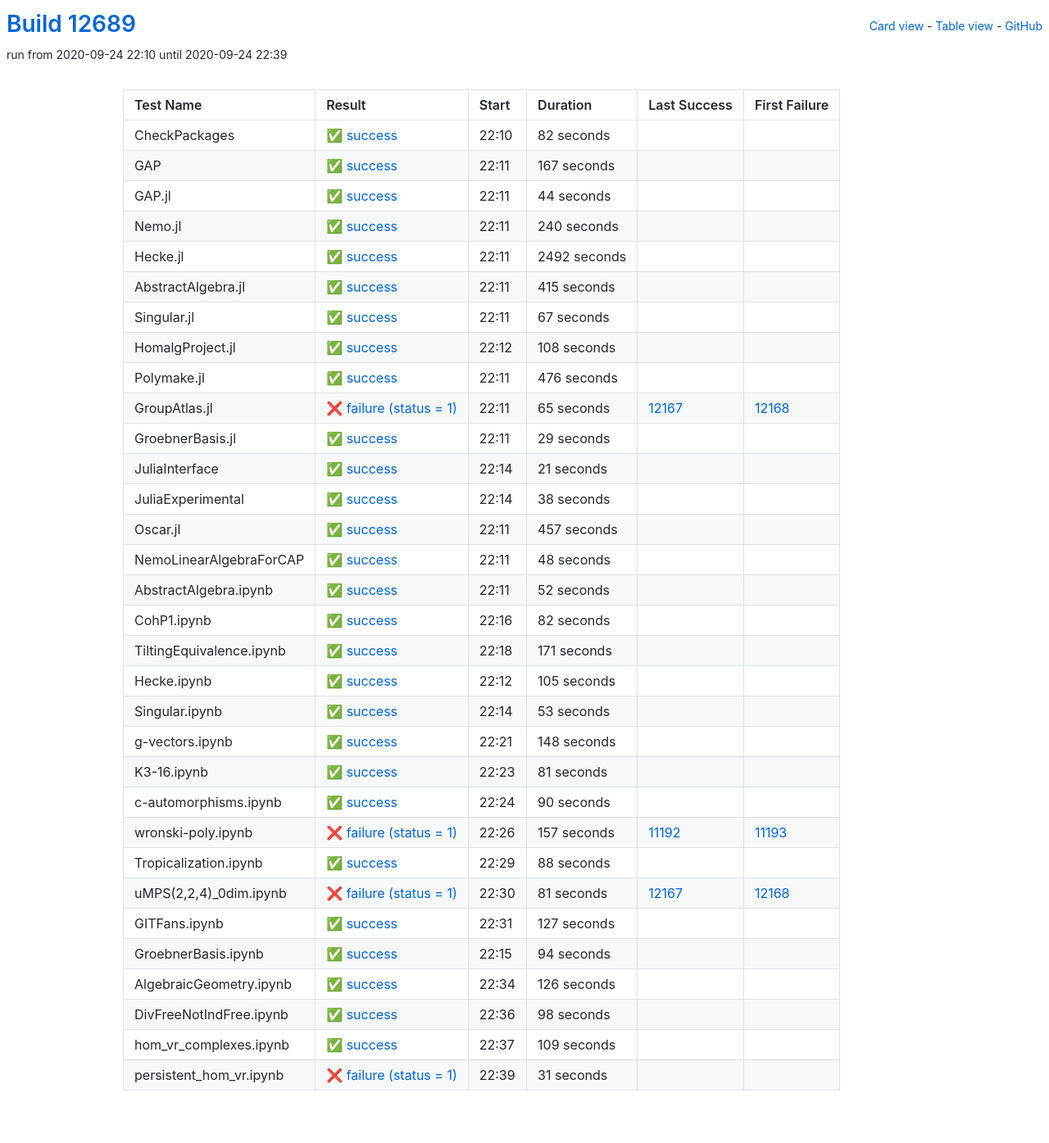
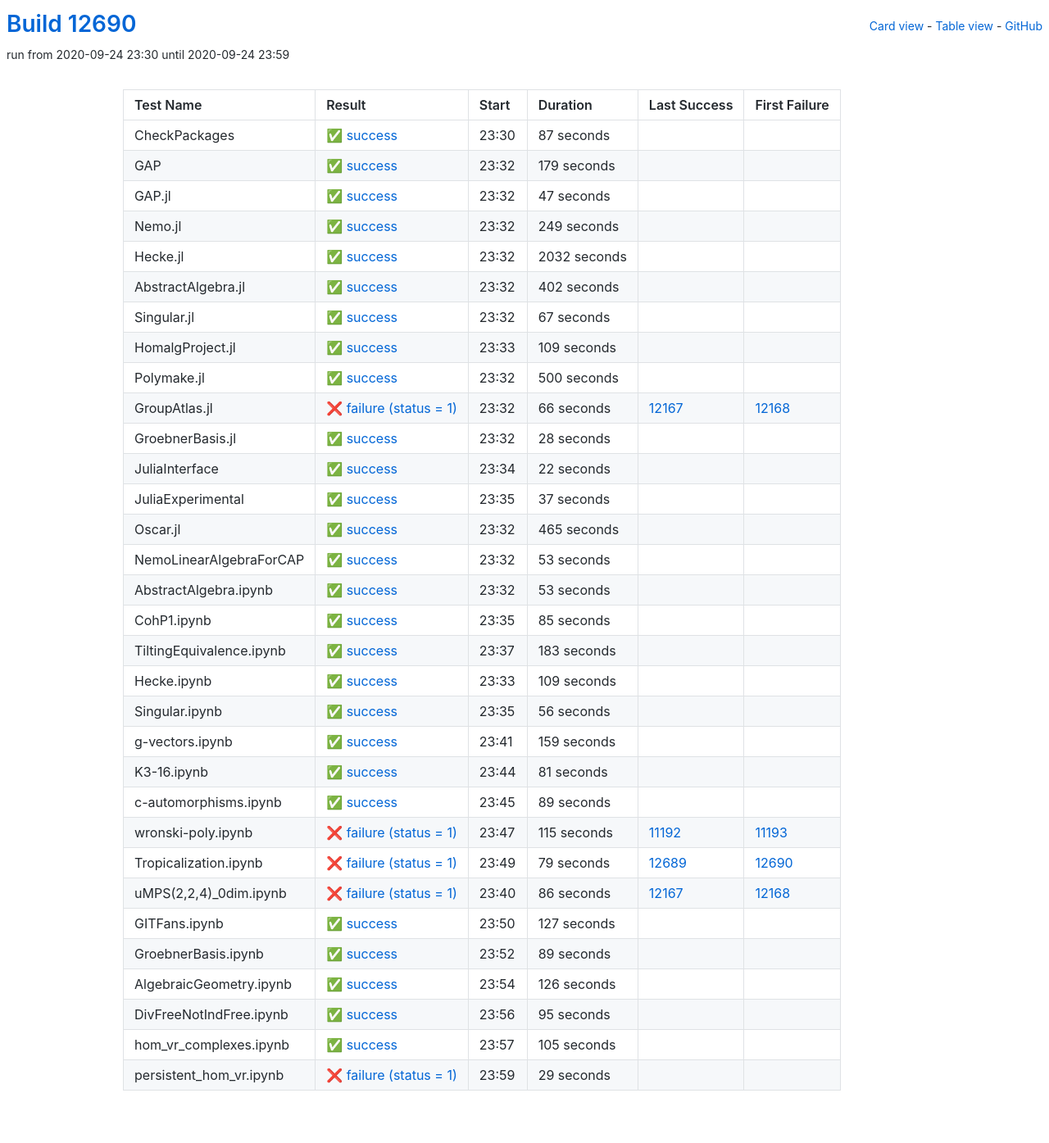
Before and after one commit to oscar-system/oscar-ci-status, a Jekyll site: the page built from table.html, in a window 1280 px wide. Shown: the whole page at 82% size. Built offline with Jekyll 4.4.1, drawn with Linux system fonts in a browser that asks for light colours.

Commit message:
Build #12690

```diff
--- a/_data/ci.yml
+++ b/_data/ci.yml
@@ -1,6 +1,6 @@
 ---
-build: 12689
-build_url: https://oscarci.mathematik.uni-kl.de/job/oscar/12689/
+build: 12690
+build_url: https://oscarci.mathematik.uni-kl.de/job/oscar/12690/
 job: oscar
 organization: oscar-system
 repo: oscar-ci-status
@@ -8,80 +8,80 @@
 tests:
 - name: CheckPackages
   id: checkpackages
-  log: https://oscarci.mathematik.uni-kl.de/job/oscar/12689/artifact/logs/build-12689/CheckPackages.log
-  start: 2020-09-24 22:10
+  log: https://oscarci.mathematik.uni-kl.de/job/oscar/12690/artifact/logs/build-12690/CheckPackages.log
+  start: 2020-09-24 23:30
   success: true
   exitcode: 0
   status: success
-  duration: 82
+  duration: 87
   last_success: false
   last_success_url:
   first_failure: false
   first_failure_url:
 - name: GAP
   id: gap
-  log: https://oscarci.mathematik.uni-kl.de/job/oscar/12689/artifact/logs/build-12689/GAP.log
-  start: 2020-09-24 22:11
+  log: https://oscarci.mathematik.uni-kl.de/job/oscar/12690/artifact/logs/build-12690/GAP.log
+  start: 2020-09-24 23:32
   success: true
   exitcode: 0
   status: success
-  duration: 167
+  duration: 179
   last_success: false
   last_success_url:
   first_failure: false
   first_failure_url:
 - name: GAP.jl
   id: gap-jl
-  log: https://oscarci.mathematik.uni-kl.de/job/oscar/12689/artifact/logs/build-12689/GAP.jl.log
-  start: 2020-09-24 22:11
+  log: https://oscarci.mathematik.uni-kl.de/job/oscar/12690/artifact/logs/build-12690/GAP.jl.log
+  start: 2020-09-24 23:32
   success: true
   exitcode: 0
   status: success
-  duration: 44
+  duration: 47
   last_success: false
   last_success_url:
   first_failure: false
   first_failure_url:
 - name: Nemo.jl
   id: nemo-jl
-  log: https://oscarci.mathematik.uni-kl.de/job/oscar/12689/artifact/logs/build-12689/Nemo.jl.log
-  start: 2020-09-24 22:11
+  log: https://oscarci.mathematik.uni-kl.de/job/oscar/12690/artifact/logs/build-12690/Nemo.jl.log
+  start: 2020-09-24 23:32
   success: true
   exitcode: 0
   status: success
-  duration: 240
+  duration: 249
   last_success: false
   last_success_url:
   first_failure: false
   first_failure_url:
 - name: Hecke.jl
   id: hecke-jl
-  log: https://oscarci.mathematik.uni-kl.de/job/oscar/12689/artifact/logs/build-12689/Hecke.jl.log
-  start: 2020-09-24 22:11
+  log: https://oscarci.mathematik.uni-kl.de/job/oscar/12690/artifact/logs/build-12690/Hecke.jl.log
+  start: 2020-09-24 23:32
   success: true
   exitcode: 0
   status: success
-  duration: 2492
+  duration: 2032
   last_success: false
   last_success_url:
   first_failure: false
   first_failure_url:
 - name: AbstractAlgebra.jl
   id: abstractalgebra-jl
-  log: https://oscarci.mathematik.uni-kl.de/job/oscar/12689/artifact/logs/build-12689/AbstractAlgebra.jl.log
-  start: 2020-09-24 22:11
+  log: https://oscarci.mathematik.uni-kl.de/job/oscar/12690/artifact/logs/build-12690/AbstractAlgebra.jl.log
+  start: 2020-09-24 23:32
   success: true
   exitcode: 0
   status: success
-  duration: 415
+  duration: 402
   last_success: false
   last_success_url:
   first_failure: false
   first_failure_url:
 - name: Singular.jl
   id: singular-jl
-  log: https://oscarci.mathematik.uni-kl.de/job/oscar/12689/artifact/logs/build-12689/Singular.jl.log
-  start: 2020-09-24 22:11
+  log: https://oscarci.mathematik.uni-kl.de/job/oscar/12690/artifact/logs/build-12690/Singular.jl.log
+  start: 2020-09-24 23:32
   success: true
   exitcode: 0
   status: success
@@ -92,152 +92,92 @@
   first_failure_url:
 - name: HomalgProject.jl
   id: homalgproject-jl
-  log: https://oscarci.mathematik.uni-kl.de/job/oscar/12689/artifact/logs/build-12689/HomalgProject.jl.log
-  start: 2020-09-24 22:12
+  log: https://oscarci.mathematik.uni-kl.de/job/oscar/12690/artifact/logs/build-12690/HomalgProject.jl.log
+  start: 2020-09-24 23:33
   success: true
   exitcode: 0
   status: success
-  duration: 108
+  duration: 109
   last_success: false
   last_success_url:
   first_failure: false
   first_failure_url:
 - name: Polymake.jl
   id: polymake-jl
-  log: https://oscarci.mathematik.uni-kl.de/job/oscar/12689/artifact/logs/build-12689/Polymake.jl.log
-  start: 2020-09-24 22:11
+  log: https://oscarci.mathematik.uni-kl.de/job/oscar/12690/artifact/logs/build-12690/Polymake.jl.log
+  start: 2020-09-24 23:32
   success: true
   exitcode: 0
   status: success
-  duration: 476
+  duration: 500
   last_success: false
   last_success_url:
   first_failure: false
   first_failure_url:
 - name: GroupAtlas.jl
   id: groupatlas-jl
-  log: https://oscarci.mathematik.uni-kl.de/job/oscar/12689/artifact/logs/build-12689/GroupAtlas.jl.log
-  start: 2020-09-24 22:11
+  log: https://oscarci.mathematik.uni-kl.de/job/oscar/12690/artifact/logs/build-12690/GroupAtlas.jl.log
+  start: 2020-09-24 23:32
   success: false
   exitcode: 1
   status: failure
-  duration: 65
+  duration: 66
   last_success: 12167
   last_success_url: https://oscarci.mathematik.uni-kl.de/job/oscar/12167/
   first_failure: 12168
   first_failure_url: https://oscarci.mathematik.uni-kl.de/job/oscar/12168/
 - name: GroebnerBasis.jl
   id: groebnerbasis-jl
-  log: https://oscarci.mathematik.uni-kl.de/job/oscar/12689/artifact/logs/build-12689/GroebnerBasis.jl.log
-  start: 2020-09-24 22:11
+  log: https://oscarci.mathematik.uni-kl.de/job/oscar/12690/artifact/logs/build-12690/GroebnerBasis.jl.log
+  start: 2020-09-24 23:32
   success: true
   exitcode: 0
   status: success
-  duration: 29
+  duration: 28
   last_success: false
   last_success_url:
   first_failure: false
   first_failure_url:
 - name: JuliaInterface
   id: juliainterface
-  log: https://oscarci.mathematik.uni-kl.de/job/oscar/12689/artifact/logs/build-12689/JuliaInterface.log
-  start: 2020-09-24 22:14
+  log: https://oscarci.mathematik.uni-kl.de/job/oscar/12690/artifact/logs/build-12690/JuliaInterface.log
+  start: 2020-09-24 23:34
   success: true
   exitcode: 0
   status: success
-  duration: 21
+  duration: 22
   last_success: false
   last_success_url:
   first_failure: false
   first_failure_url:
 - name: JuliaExperimental
   id: juliaexperimental
-  log: https://oscarci.mathematik.uni-kl.de/job/oscar/12689/artifact/logs/build-12689/JuliaExperimental.log
-  start: 2020-09-24 22:14
+  log: https://oscarci.mathematik.uni-kl.de/job/oscar/12690/artifact/logs/build-12690/JuliaExperimental.log
+  start: 2020-09-24 23:35
   success: true
   exitcode: 0
   status: success
-  duration: 38
+  duration: 37
   last_success: false
   last_success_url:
   first_failure: false
   first_failure_url:
 - name: Oscar.jl
   id: oscar-jl
-  log: https://oscarci.mathematik.uni-kl.de/job/oscar/12689/artifact/logs/build-12689/Oscar.jl.log
-  start: 2020-09-24 22:11
+  log: https://oscarci.mathematik.uni-kl.de/job/oscar/12690/artifact/logs/build-12690/Oscar.jl.log
+  start: 2020-09-24 23:32
   success: true
   exitcode: 0
   status: success
-  duration: 457
+  duration: 465
   last_success: false
   last_success_url:
   first_failure: false
   first_failure_url:
 - name: NemoLinearAlgebraForCAP
   id: nemolinearalgebraforcap
-  log: https://oscarci.mathematik.uni-kl.de/job/oscar/12689/artifact/logs/build-12689/NemoLinearAlgebraForCAP.log
-  start: 2020-09-24 22:11
-  success: true
-  exitcode: 0
-  status: success
-  duration: 48
-  last_success: false
-  last_success_url:
-  first_failure: false
-  first_failure_url:
-- name: AbstractAlgebra.ipynb
-  id: abstractalgebra-ipynb
-  log: https://oscarci.mathematik.uni-kl.de/job/oscar/12689/artifact/logs/build-12689/AbstractAlgebra.ipynb.log
-  start: 2020-09-24 22:11
-  success: true
-  exitcode: 0
-  status: success
-  duration: 52
-  last_success: false
-  last_success_url:
-  first_failure: false
-  first_failure_url:
-- name: CohP1.ipynb
-  id: cohp1-ipynb
-  log: https://oscarci.mathematik.uni-kl.de/job/oscar/12689/artifact/logs/build-12689/CohP1.ipynb.log
-  start: 2020-09-24 22:16
-  success: true
-  exitcode: 0
-  status: success
-  duration: 82
-  last_success: false
-  last_success_url:
-  first_failure: false
-  first_failure_url:
-- name: TiltingEquivalence.ipynb
-  id: tiltingequivalence-ipynb
-  log: https://oscarci.mathematik.uni-kl.de/job/oscar/12689/artifact/logs/build-12689/TiltingEquivalence.ipynb.log
-  start: 2020-09-24 22:18
-  success: true
-  exitcode: 0
-  status: success
-  duration: 171
-  last_success: false
-  last_success_url:
-  first_failure: false
-  first_failure_url:
-- name: Hecke.ipynb
-  id: hecke-ipynb
-  log: https://oscarci.mathematik.uni-kl.de/job/oscar/12689/artifact/logs/build-12689/Hecke.ipynb.log
-  start: 2020-09-24 22:12
-  success: true
-  exitcode: 0
-  status: success
-  duration: 105
-  last_success: false
-  last_success_url:
-  first_failure: false
-  first_failure_url:
-- name: Singular.ipynb
-  id: singular-ipynb
-  log: https://oscarci.mathematik.uni-kl.de/job/oscar/12689/artifact/logs/build-12689/Singular.ipynb.log
-  start: 2020-09-24 22:14
+  log: https://oscarci.mathematik.uni-kl.de/job/oscar/12690/artifact/logs/build-12690/NemoLinearAlgebraForCAP.log
+  start: 2020-09-24 23:32
   success: true
   exitcode: 0
   status: success
@@ -246,22 +186,82 @@
   last_success_url:
   first_failure: false
   first_failure_url:
-- name: g-vectors.ipynb
-  id: g-vectors-ipynb
-  log: https://oscarci.mathematik.uni-kl.de/job/oscar/12689/artifact/logs/build-12689/g-vectors.ipynb.log
-  start: 2020-09-24 22:21
+- name: AbstractAlgebra.ipynb
+  id: abstractalgebra-ipynb
+  log: https://oscarci.mathematik.uni-kl.de/job/oscar/12690/artifact/logs/build-12690/AbstractAlgebra.ipynb.log
+  start: 2020-09-24 23:32
   success: true
   exitcode: 0
   status: success
-  duration: 148
+  duration: 53
+  last_success: false
+  last_success_url:
+  first_failure: false
+  first_failure_url:
+- name: CohP1.ipynb
+  id: cohp1-ipynb
+  log: https://oscarci.mathematik.uni-kl.de/job/oscar/12690/artifact/logs/build-12690/CohP1.ipynb.log
+  start: 2020-09-24 23:35
+  success: true
+  exitcode: 0
+  status: success
+  duration: 85
+  last_success: false
+  last_success_url:
+  first_failure: false
+  first_failure_url:
+- name: TiltingEquivalence.ipynb
+  id: tiltingequivalence-ipynb
+  log: https://oscarci.mathematik.uni-kl.de/job/oscar/12690/artifact/logs/build-12690/TiltingEquivalence.ipynb.log
+  start: 2020-09-24 23:37
+  success: true
+  exitcode: 0
+  status: success
+  duration: 183
+  last_success: false
+  last_success_url:
+  first_failure: false
+  first_failure_url:
+- name: Hecke.ipynb
+  id: hecke-ipynb
+  log: https://oscarci.mathematik.uni-kl.de/job/oscar/12690/artifact/logs/build-12690/Hecke.ipynb.log
+  start: 2020-09-24 23:33
+  success: true
+  exitcode: 0
+  status: success
+  duration: 109
+  last_success: false
+  last_success_url:
+  first_failure: false
+  first_failure_url:
+- name: Singular.ipynb
+  id: singular-ipynb
+  log: https://oscarci.mathematik.uni-kl.de/job/oscar/12690/artifact/logs/build-12690/Singular.ipynb.log
+  start: 2020-09-24 23:35
+  success: true
+  exitcode: 0
+  status: success
+  duration: 56
+  last_success: false
+  last_success_url:
+  first_failure: false
+  first_failure_url:
+- name: g-vectors.ipynb
+  id: g-vectors-ipynb
+  log: https://oscarci.mathematik.uni-kl.de/job/oscar/12690/artifact/logs/build-12690/g-vectors.ipynb.log
+  start: 2020-09-24 23:41
+  success: true
+  exitcode: 0
+  status: success
+  duration: 159
   last_success: false
   last_success_url:
   first_failure: false
   first_failure_url:
 - name: K3-16.ipynb
   id: k3-16-ipynb
-  log: https://oscarci.mathematik.uni-kl.de/job/oscar/12689/artifact/logs/build-12689/K3-16.ipynb.log
-  start: 2020-09-24 22:23
+  log: https://oscarci.mathematik.uni-kl.de/job/oscar/12690/artifact/logs/build-12690/K3-16.ipynb.log
+  start: 2020-09-24 23:44
   success: true
   exitcode: 0
   status: success
@@ -272,56 +272,56 @@
   first_failure_url:
 - name: c-automorphisms.ipynb
   id: c-automorphisms-ipynb
-  log: https://oscarci.mathematik.uni-kl.de/job/oscar/12689/artifact/logs/build-12689/c-automorphisms.ipynb.log
-  start: 2020-09-24 22:24
+  log: https://oscarci.mathematik.uni-kl.de/job/oscar/12690/artifact/logs/build-12690/c-automorphisms.ipynb.log
+  start: 2020-09-24 23:45
   success: true
   exitcode: 0
   status: success
-  duration: 90
+  duration: 89
   last_success: false
   last_success_url:
   first_failure: false
   first_failure_url:
 - name: wronski-poly.ipynb
   id: wronski-poly-ipynb
-  log: https://oscarci.mathematik.uni-kl.de/job/oscar/12689/artifact/logs/build-12689/wronski-poly.ipynb.log
-  start: 2020-09-24 22:26
+  log: https://oscarci.mathematik.uni-kl.de/job/oscar/12690/artifact/logs/build-12690/wronski-poly.ipynb.log
+  start: 2020-09-24 23:47
   success: false
   exitcode: 1
   status: failure
-  duration: 157
+  duration: 115
   last_success: 11192
   last_success_url: https://oscarci.mathematik.uni-kl.de/job/oscar/11192/
   first_failure: 11193
   first_failure_url: https://oscarci.mathematik.uni-kl.de/job/oscar/11193/
 - name: Tropicalization.ipynb
   id: tropicalization-ipynb
-  log: https://oscarci.mathematik.uni-kl.de/job/oscar/12689/artifact/logs/build-12689/Tropicalization.ipynb.log
-  start: 2020-09-24 22:29
-  success: true
-  exitcode: 0
-  status: success
-  duration: 88
-  last_success: false
-  last_success_url:
-  first_failure: false
-  first_failure_url:
-- name: uMPS(2,2,4)_0dim.ipynb
-  id: umps-2-2-4-0dim-ipynb
-  log: https://oscarci.mathematik.uni-kl.de/job/oscar/12689/artifact/logs/build-12689/uMPS-2-2-4-_0dim.ipynb.log
-  start: 2020-09-24 22:30
+  log: https://oscarci.mathematik.uni-kl.de/job/oscar/12690/artifact/logs/build-12690/Tropicalization.ipynb.log
+  start: 2020-09-24 23:49
   success: false
   exitcode: 1
   status: failure
-  duration: 81
+  duration: 79
+  last_success: 12689
+  last_success_url: https://oscarci.mathematik.uni-kl.de/job/oscar/12689/
+  first_failure: 12690
+  first_failure_url: https://oscarci.mathematik.uni-kl.de/job/oscar/12690/
+- name: uMPS(2,2,4)_0dim.ipynb
+  id: umps-2-2-4-0dim-ipynb
+  log: https://oscarci.mathematik.uni-kl.de/job/oscar/12690/artifact/logs/build-12690/uMPS-2-2-4-_0dim.ipynb.log
+  start: 2020-09-24 23:40
+  success: false
+  exitcode: 1
+  status: failure
+  duration: 86
   last_success: 12167
   last_success_url: https://oscarci.mathematik.uni-kl.de/job/oscar/12167/
   first_failure: 12168
   first_failure_url: https://oscarci.mathematik.uni-kl.de/job/oscar/12168/
 - name: GITFans.ipynb
   id: gitfans-ipynb
-  log: https://oscarci.mathematik.uni-kl.de/job/oscar/12689/artifact/logs/build-12689/GITFans.ipynb.log
-  start: 2020-09-24 22:31
+  log: https://oscarci.mathematik.uni-kl.de/job/oscar/12690/artifact/logs/build-12690/GITFans.ipynb.log
+  start: 2020-09-24 23:50
   success: true
   exitcode: 0
   status: success
@@ -332,20 +332,20 @@
   first_failure_url:
 - name: GroebnerBasis.ipynb
   id: groebnerbasis-ipynb
-  log: https://oscarci.mathematik.uni-kl.de/job/oscar/12689/artifact/logs/build-12689/GroebnerBasis.ipynb.log
-  start: 2020-09-24 22:15
+  log: https://oscarci.mathematik.uni-kl.de/job/oscar/12690/artifact/logs/build-12690/GroebnerBasis.ipynb.log
+  start: 2020-09-24 23:52
   success: true
   exitcode: 0
   status: success
-  duration: 94
+  duration: 89
   last_success: false
   last_success_url:
   first_failure: false
   first_failure_url:
 - name: AlgebraicGeometry.ipynb
   id: algebraicgeometry-ipynb
-  log: https://oscarci.mathematik.uni-kl.de/job/oscar/12689/artifact/logs/build-12689/AlgebraicGeometry.ipynb.log
-  start: 2020-09-24 22:34
+  log: https://oscarci.mathematik.uni-kl.de/job/oscar/12690/artifact/logs/build-12690/AlgebraicGeometry.ipynb.log
+  start: 2020-09-24 23:54
   success: true
   exitcode: 0
   status: success
@@ -356,36 +356,36 @@
   first_failure_url:
 - name: DivFreeNotIndFree.ipynb
   id: divfreenotindfree-ipynb
-  log: https://oscarci.mathematik.uni-kl.de/job/oscar/12689/artifact/logs/build-12689/DivFreeNotIndFree.ipynb.log
-  start: 2020-09-24 22:36
+  log: https://oscarci.mathematik.uni-kl.de/job/oscar/12690/artifact/logs/build-12690/DivFreeNotIndFree.ipynb.log
+  start: 2020-09-24 23:56
   success: true
   exitcode: 0
   status: success
-  duration: 98
+  duration: 95
   last_success: false
   last_success_url:
   first_failure: false
   first_failure_url:
 - name: hom_vr_complexes.ipynb
   id: hom-vr-complexes-ipynb
-  log: https://oscarci.mathematik.uni-kl.de/job/oscar/12689/artifact/logs/build-12689/hom_vr_complexes.ipynb.log
-  start: 2020-09-24 22:37
+  log: https://oscarci.mathematik.uni-kl.de/job/oscar/12690/artifact/logs/build-12690/hom_vr_complexes.ipynb.log
+  start: 2020-09-24 23:57
   success: true
   exitcode: 0
   status: success
-  duration: 109
+  duration: 105
   last_success: false
   last_success_url:
   first_failure: false
   first_failure_url:
 - name: persistent_hom_vr.ipynb
   id: persistent-hom-vr-ipynb
-  log: https://oscarci.mathematik.uni-kl.de/job/oscar/12689/artifact/logs/build-12689/persistent_hom_vr.ipynb.log
-  start: 2020-09-24 22:39
+  log: https://oscarci.mathematik.uni-kl.de/job/oscar/12690/artifact/logs/build-12690/persistent_hom_vr.ipynb.log
+  start: 2020-09-24 23:59
   success: false
   exitcode: 1
   status: failure
-  duration: 31
+  duration: 29
   last_success: false
   last_success_url:
   first_failure: false
```
Also changed, not shown: README.md.
